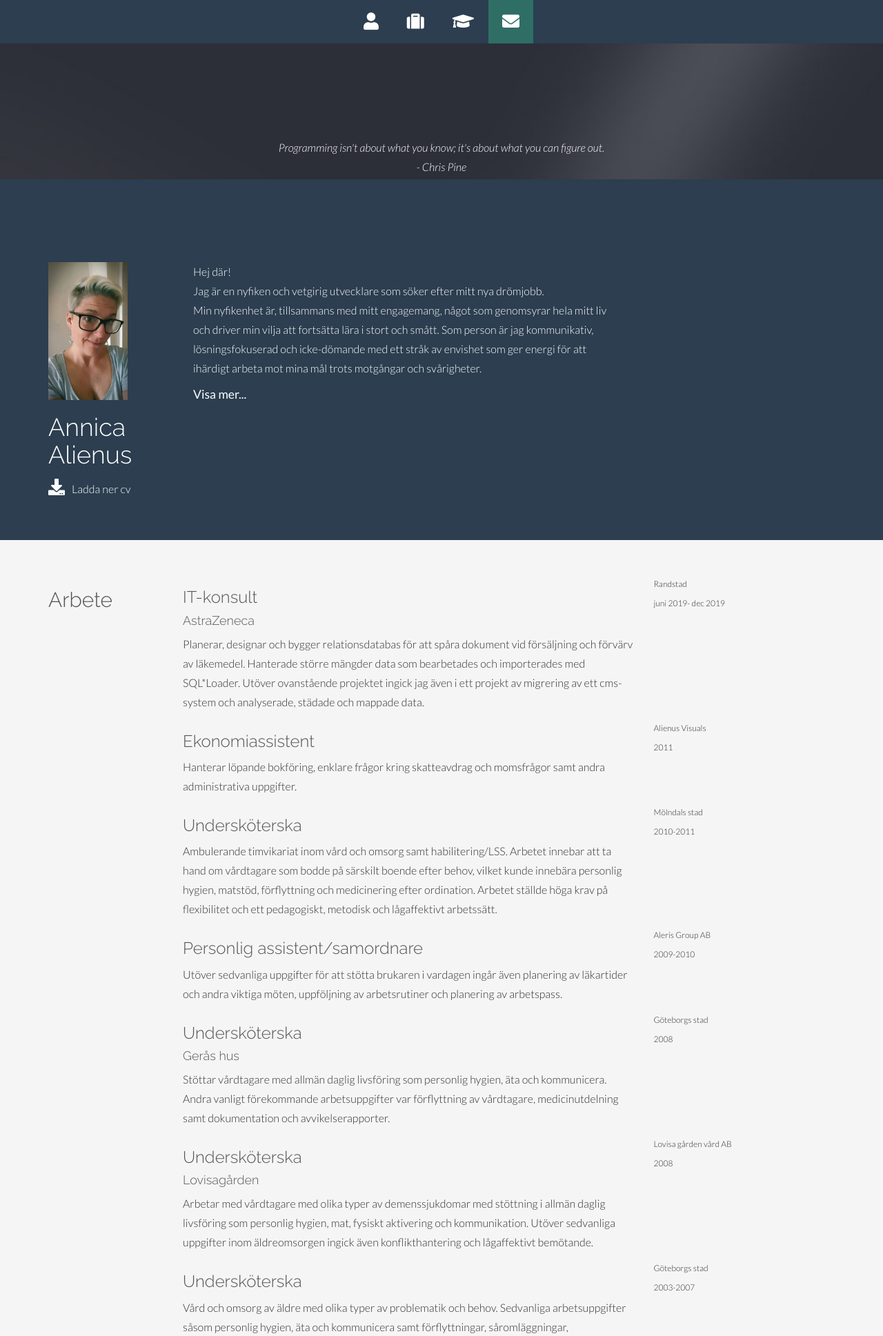
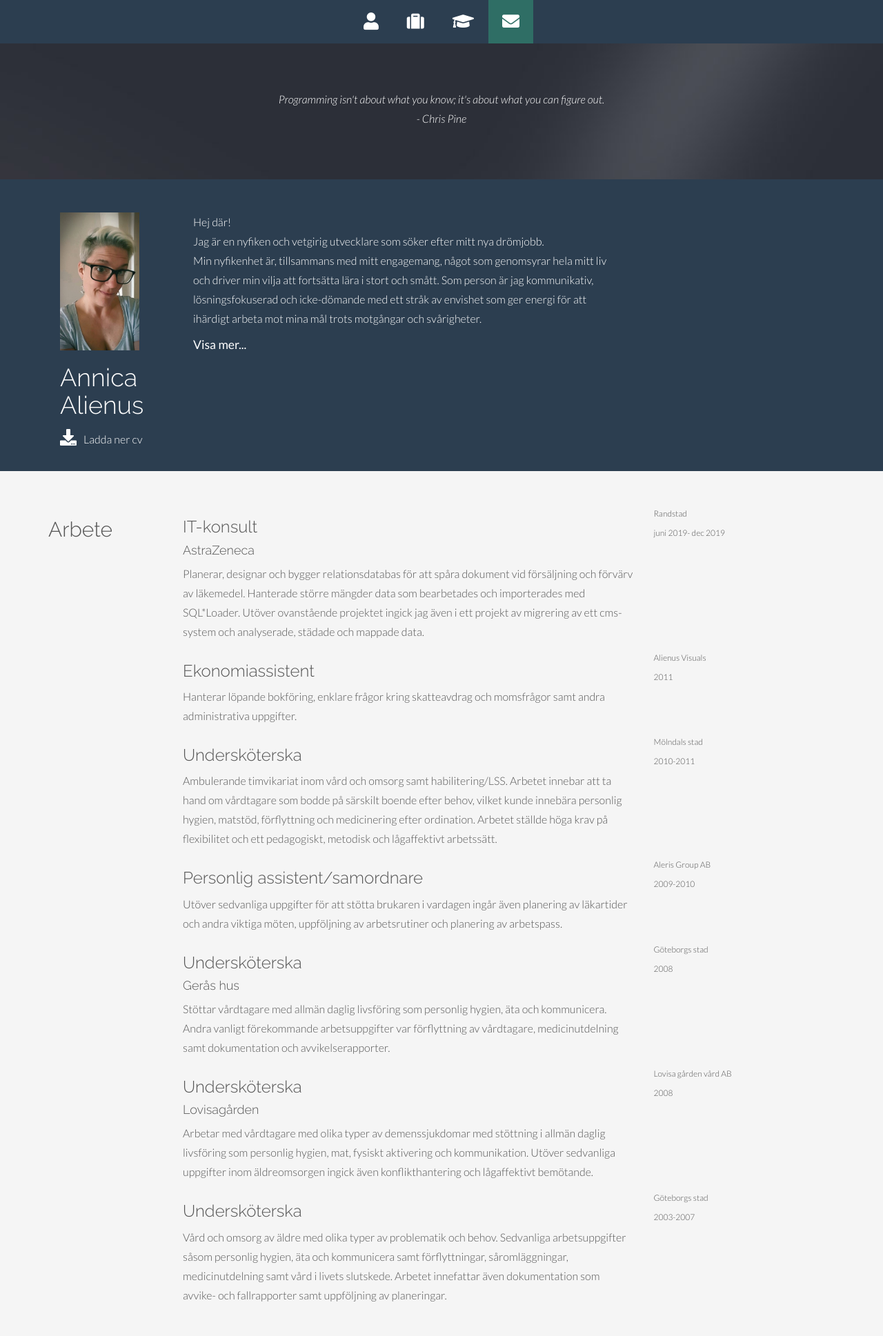
Before and after one commit to alienarex/annica_space, a PHP site: page / in a window 1280 px wide. Shown: the top 1937 px of the page at 69% size. Run offline with PHP 8.4, Linux system fonts and the light colour scheme; some libraries are stand-ins or nearby versions.

Commit message:
Fixed margins and stuff.

```diff
--- a/annica.space/css/style.css
+++ b/annica.space/css/style.css
@@ -27,6 +27,7 @@ h6 {
   font-weight: 300;
 }
 /* Paragraph & Typographic */
+
 .profile-pic {
   display: none;
   height: 0;
@@ -69,6 +70,7 @@ p {
 .visible-text {
   margin: 0, 0, 0, 3%;
 }
+
 /* Links */
 
 a {
@@ -176,7 +178,7 @@ SECTION WRAPS
 #headerwrap {
   background: url(../img/02.jpg) no-repeat center top;
   margin-top: 60px;
-  padding-top: 140px;
+  padding-top: 70px;
   text-align: center;
   background-attachment: relative;
   background-position: center center;
@@ -206,11 +208,10 @@ SECTION WRAPS
   background: #2c3e50;
   min-height: 300px;
   color: #fff;
-  padding-top: 60px;
-  padding-bottom: 60px;
 }
-#about {
-  padding-top: 60px;
+
+#presentation-profile {
+  padding-left: 2em;
 }
 #about a.download::before {
   content: "\f019";
@@ -224,13 +225,15 @@ SECTION WRAPS
   color: rgb(7, 238, 255);
   font-style: normal;
 }
+#work {
+  padding-bottom: 0;
+}
+
 /*Skill*/
 
 #skillswrap {
   background: #2c3e50;
   min-height: 400px;
-  padding-top: 60px;
-  padding-bottom: 30px;
   color: #fff;
 }
 .skills {
@@ -244,7 +247,6 @@ SECTION WRAPS
 
 /*Footer*/
 #contact {
-  padding-bottom: 20px;
   background: #2f2f2f;
   color: #fff;
   padding: 50px;
@@ -316,14 +318,10 @@ ul.socials li.linkedin::before {
   border-bottom-style: solid;
 }
 
-.desc p {
-  color: #2f2f2f;
+.desc {
+  padding-top: 3em;
+  padding-bottom: 2em;
 }
-.desc {
-  padding-top: 50px;
-  margin-bottom: 20px;
-}
-
 /* media queries*/
 @media (min-width: 768px) {
   .profile-pic {
@@ -340,10 +338,10 @@ ul.socials li.linkedin::before {
     float: right;
     padding: inherit;
   }
-  #about div h1,
+  /* #about div h1,
   img {
     padding-left: 15px;
-  }
+  } */
 }
 
 /* For printing */
--- a/annica.space/index.php
+++ b/annica.space/index.php
@@ -41,7 +41,7 @@
                     <div class="dropdown">
                         <ul id="nav" class="nav">
                             <li class="menu-item">
-                                <a class="smothscroll" href="#about" title="Om mig"><i class="fa fa-user"></i></a>
+                                <a class="smothscroll" href="#headerwrap" title="Om mig"><i class="fa fa-user"></i></a>
                             </li>
                             <li class="menu-item"><a class="smothscroll" href="#work" title="Arbete"><i class="fa fa-suitcase"></i></a>
                             </li>
@@ -157,7 +157,7 @@
 
     echo sprintf('
     <!--SKILLS DESCRIPTION -->
-    <div id="skillswrap">
+    <div id="skillswrap" class="desc">
         <div class="container">
             <div class="row">
                 <div class="col-lg-2 col-md-2 col-sm-12">
--- a/annica.space/php/main.php
+++ b/annica.space/php/main.php
@@ -4,11 +4,11 @@ function get_html_section_intro(string $name, string $strAbout, int $splitStrAbo
     $includePeriod = 1;
     $strPos = strpos($strAbout, '.', $splitStrAboutOn) + $includePeriod;
     echo sprintf('
-    <div id="intro">
+    <div id="intro" class="desc">
     <div id="about">
         <div class="container">
             <div class="row">
-                <div class="col-lg-2 col-md-2 col-sm-12">
+                <div id="presentation-profile" class="col-lg-2 col-md-2 col-sm-12">
                     <img class ="profile-pic" src="img\profilPic.jpg" alt="profile picture" />
                     <h1>%s</h1>
                    <a class ="download" href="docs/AnnicaAlienus.pdf" download ="AnnicaAlienus">Ladda ner cv</a>
@@ -31,9 +31,11 @@ function get_html_section_intro(string $name, string $strAbout, int $splitStrAbo
 function get_html_start_section_for_articles_cv(
     string $sectionId,
     string $headValue
+
 ) {
-    echo sprintf('<section id="%s"  >
-    <div class="container desc">
+
+    echo sprintf('<section id="%s" class="desc">
+    <div class="container">
         <div class="row">
             <div class="col-lg-2 col-md-2 col-sm-12">
                 <h2>%s</h2>
```
